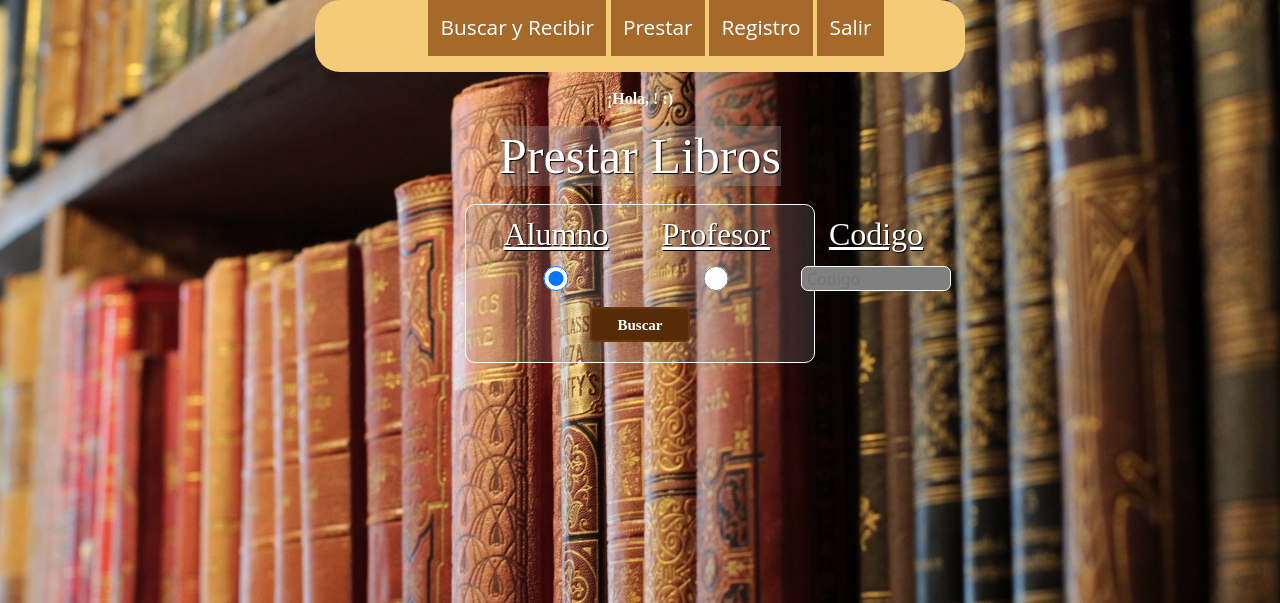
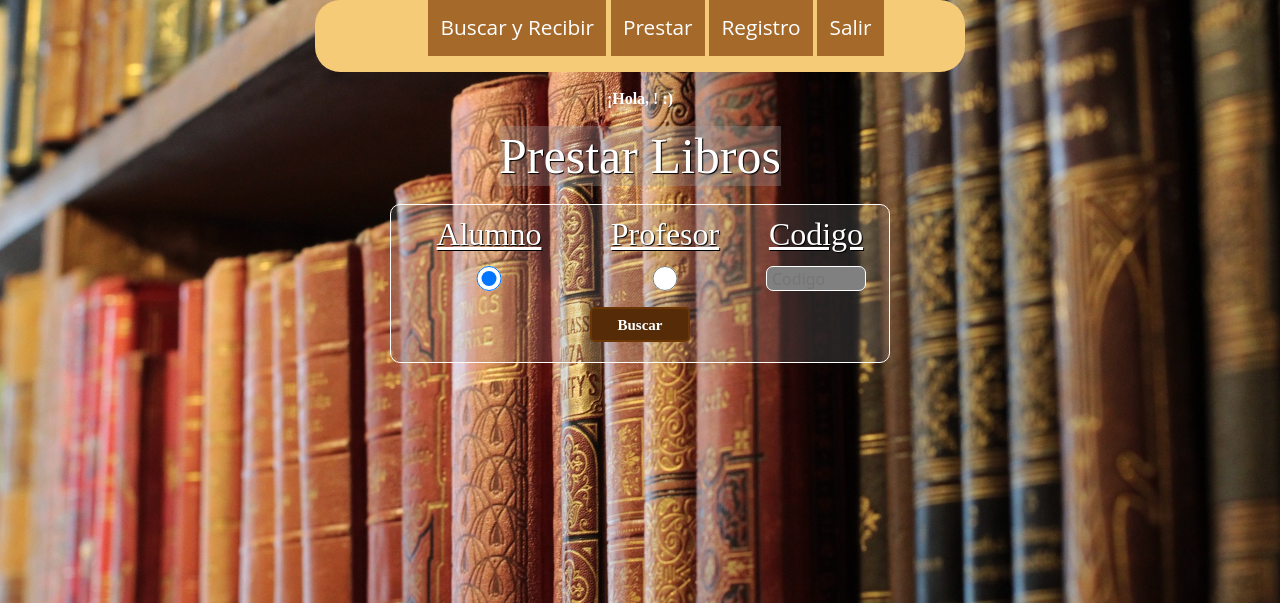
Before and after one commit to modelos-y-sistemas/LoanBooks, a PHP site: page /LoanBooks/Prestar/ in a window 1280 px wide. Shown: the top 603 px of the page. Run offline with PHP 8.4, Linux system fonts and the light colour scheme; the visitor is signed in with stand-in values (Sample User, id 1).

Commit message:
corrigiendo estilos de prestar

```diff
--- a/Prestar/index.php
+++ b/Prestar/index.php
@@ -53,7 +53,7 @@ else{
     </article>
     <article>
 
-      <form action="<?= $_SERVER['PHP_SELF']?>" method="post" class="container-inputs">
+      <form action="<?= $_SERVER['PHP_SELF']?>" method="post" class="container-inputs2">
         <div class="box-inputs">
           <div class="box-input-1">
             <h2 class="title-option-1">Alumno</h2>
--- a/Prestar/style/main.css
+++ b/Prestar/style/main.css
@@ -64,6 +64,17 @@ body{
     margin: 10px;
     padding: 10px;
 }
+.container-inputs2{
+    background-color:rgba(161,161,161,0.2);
+    text-shadow: 1px 1px 1px #000;
+    border: .5px solid #fff;
+    border-radius: 10px;
+    width: 500px;
+    margin-left: 20px;
+    text-align: center;
+    margin: 10px;
+    padding: 10px;
+}
 .title-option-1{
     font-family:'Times New Roman', Times, serif;
     text-decoration: underline #fff;
@@ -88,6 +99,9 @@ body{
     margin: 5px;
     padding: 0;
     background-color: grey;/*EL QUE CAUSA QUE NO SE VEA EL CURSOR LOS INPUTS*/
+}
+#code{
+    width: 100px;
 }
 .btni{
     font-size: 15px;
```
